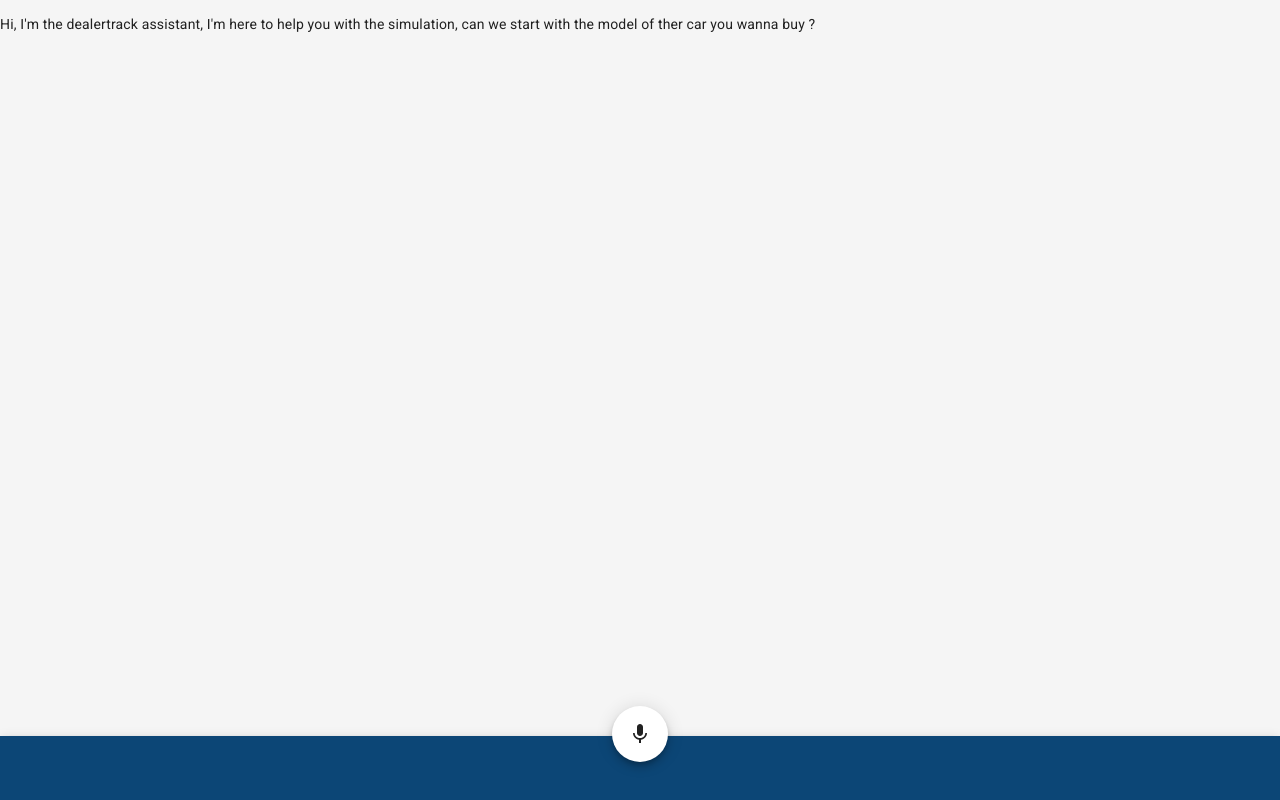
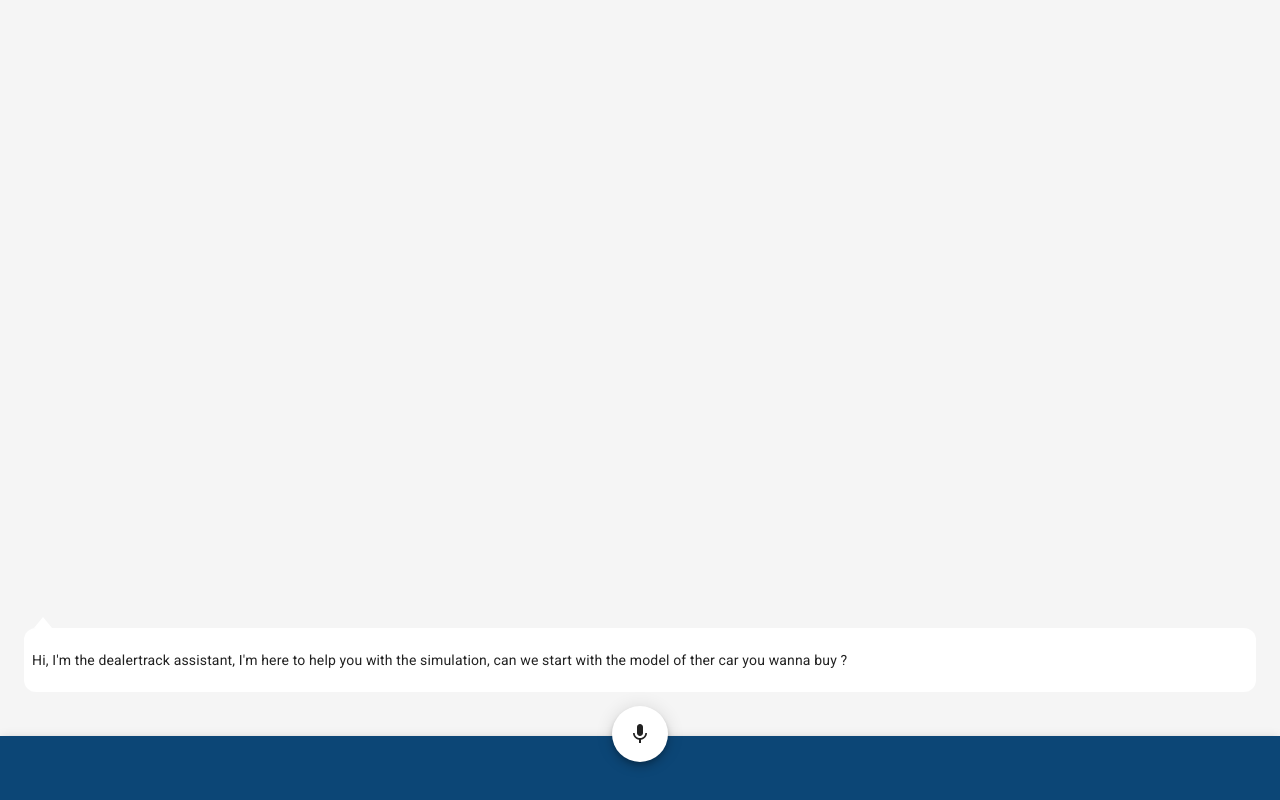
Before and after one commit to pedroAquino/VoiceSimulation, a React (Create React App) app in the folder voice-simulation/: page / in a window 1280 px wide. Built offline with nearby package versions, Linux system fonts and the light colour scheme.

Commit message:
creating bubble component to message

```diff
--- a/voice-simulation/src/Chat/components/MessageList.js
+++ b/voice-simulation/src/Chat/components/MessageList.js
@@ -1,15 +1,53 @@
 import React from 'react';
+import { makeStyles } from '@material-ui/core/styles';
 
-const Message = ({ content, isVisible }) => isVisible ? (
-    <div>
+const useStyles = makeStyles(theme => ({
+    root: {
+        display: 'flex',
+        flexDirection: 'column',
+        justifyContent: 'flex-end',
+        minHeight: '100vh',
+        marginTop: -108,
+        padding: '0px 24px 0px 24px'
+    },
+    message: {
+        background: '#fff',
+        padding: 8,
+        borderRadius: 12,
+        position: 'relative',
+        '&:after': {
+            content: "''",
+            position: 'absolute',
+            borderStyle: 'solid',
+            borderWidth: '0 9px 11px',
+            borderColor: '#fff transparent',
+            display: 'block',
+            width: 0,
+            zIndex: 1,
+            top: -11,
+            left: 10
+        }
+    }
+}));
+
+const Message = ({ content, isVisible, className }) => isVisible ? (
+    <div className={className}>
         <p>{content}</p>
     </div>
 ) : null;
 
 export default function MessageList({ messages }) {
+    const classes = useStyles();
     return (
-        <div>
-            { messages.map(msg => <Message key={msg.id} content={msg.content} isVisible={msg.isVisible} /> ) }
+        <div className={classes.root} id="messages">
+            { messages.map(msg => (
+                <Message
+                    className={classes.message}
+                    key={msg.id}
+                    content={msg.content}
+                    isVisible={msg.isVisible}
+                />
+            ))}
         </div>
     );
 };
```
